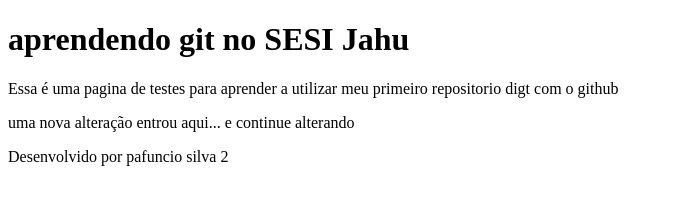
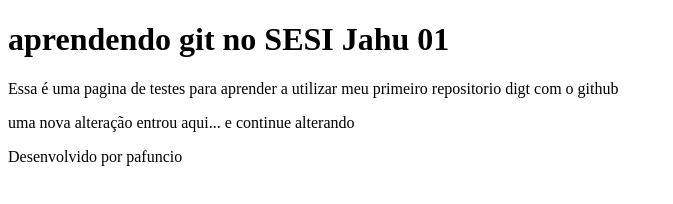
Before and after one commit to Rayssamuriano/RepositorioTeste, a plain HTML site: page index.html in a window 1280 px wide. Shown: the whole page, without its empty margins (0-673 px from the left). Drawn offline with Linux system fonts and the light colour scheme.

Commit message:
Modificando h1 e footer

```diff
--- a/index.html
+++ b/index.html
@@ -8,7 +8,7 @@
 <body>
 
    <header>
-    <h1> aprendendo git no SESI Jahu</h1>
+    <h1> aprendendo git no SESI Jahu 01</h1>
 </header>
 
 
@@ -23,7 +23,7 @@
     </p>
 
     <footer>
-        Desenvolvido por pafuncio silva 2
+        Desenvolvido por pafuncio
     </footer>
 
 
```
